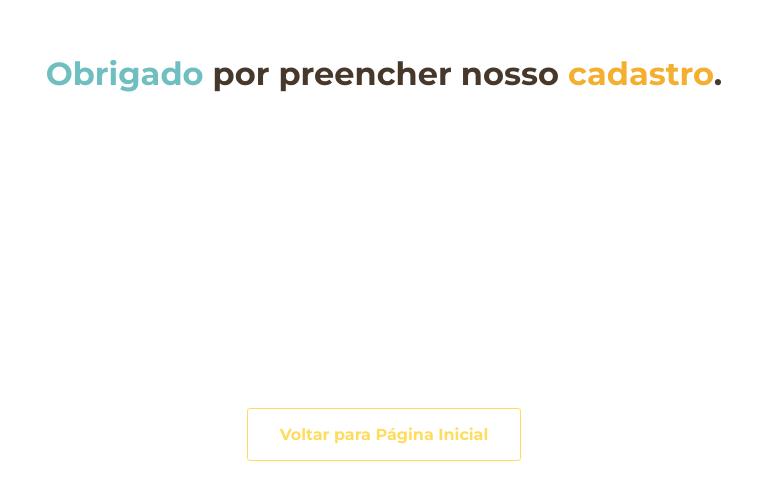
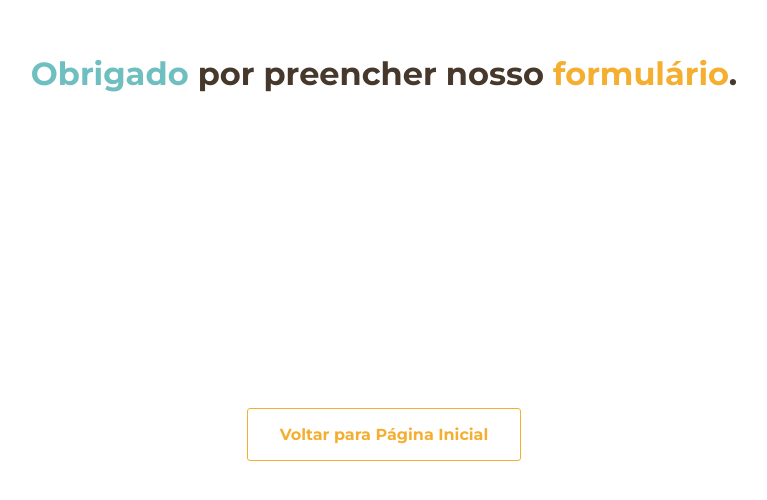
Before and after one commit to jzsiggy/Hacking.Rio, a React (Create React App) app: page /done in a window 1280 px wide. Shown: the part 126-626 px from the top of the page, without its empty margins (256-1023 px from the left). Built offline with nearby package versions, Linux system fonts and the light colour scheme.

Commit message:
Adding home and done pgs

```diff
--- a/src/components/done/Done.js
+++ b/src/components/done/Done.js
@@ -26,14 +26,14 @@ class Done extends Component {
           <ThankYou>
             <Blue>Obrigado</Blue>&nbsp;
             <Brown>por preencher nosso</Brown>&nbsp;
-            <Yellow>cadastro</Yellow>
+            <Yellow>formulário</Yellow>
             <Brown>.</Brown>
           </ThankYou>
         </TextContainer>
         <ActionContainer>
           <Action
           onClick={() => this.goTo('/')}
-          color='#ffdb5e'
+          color='#f4af31'
           >
             Voltar para Página Inicial
           </Action>
--- a/src/components/home/Home.js
+++ b/src/components/home/Home.js
@@ -33,7 +33,7 @@ class Home extends Component {
         <ActionContainer>
           <Action
           onClick={() => this.goTo('/forms')}
-          color='#ffdb5e'
+          color='#f4af31'
           >
             Preencher Formulário
           </Action>
```
